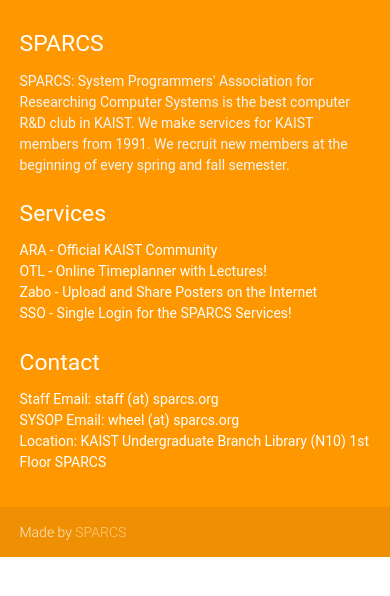
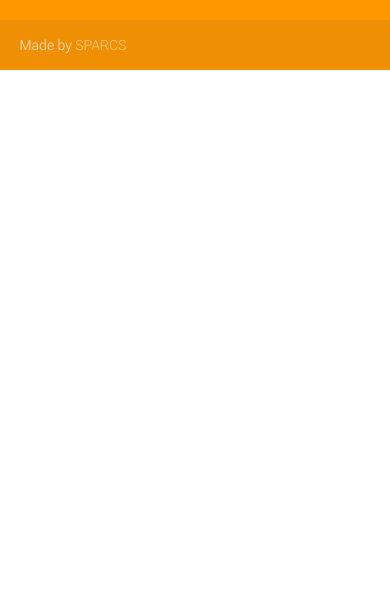
Before and after one commit to sparcs-kaist/heartbeat-server, a Django app: template templates/base.html in a window 390 px wide. Shown: the part 56-652 px from the top of the page. Run offline with Django 3.2, Linux system fonts and the light colour scheme; the template is opened without the code that fills it, so the values that code supplies are empty; parts of the project's set-up code (start-up, migrations or seed data) failed here and were passed over; some libraries are stand-ins or nearby versions; some web fonts are replaced.

Commit message:
add responsive design; reduce footer; add title to chart

```diff
--- a/apps/core/views.py
+++ b/apps/core/views.py
@@ -107,7 +107,7 @@
         return HttpResponseForbidden()
 
     time_now = timezone.now()
-    time_after = time_now - timedelta(hours=1000)
+    time_after = time_now - timedelta(hours=10)
 
     data = {
         'time': time_now.isoformat(),
--- a/static/css/main.css
+++ b/static/css/main.css
@@ -5,3 +5,7 @@
 #wrap-content {
     padding-top: 10px;
 }
+
+footer.page-footer {
+    padding-top: 0;
+}
--- a/templates/base.html
+++ b/templates/base.html
@@ -36,31 +36,6 @@
         </div>
     </div>
     <footer class="page-footer orange" style="bottom:0;width:100%">
-        <div class="container">
-            <div class="row">
-                <div class="col l5 s12">
-                    <h5 class="white-text">SPARCS</h5>
-                    <p class="grey-text text-lighten-4">SPARCS: System Programmers' Association for Researching Computer Systems is the best computer R&amp;D club in KAIST. We make services for KAIST members from 1991. We recruit new members at the beginning of every spring and fall semester.</p>
-                </div>
-                <div class="col l4 s12">
-                    <h5 class="white-text">Services</h5>
-                    <ul>
-                        <li><a class="white-text" href="http://ara.kaist.ac.kr">ARA - Official KAIST Community</a></li>
-                        <li><a class="white-text" href="https://otl.kaist.ac.kr">OTL - Online Timeplanner with Lectures!</a></li>
-                        <li><a class="white-text" href="http://zabo.sparcs.org">Zabo - Upload and Share Posters on the Internet</a></li>
-                        <li><a class="white-text" href="https://sparcssso.kaist.ac.kr">SSO - Single Login for the SPARCS Services!</a></li>
-                    </ul>
-                </div>
-                <div class="col l3 s12">
-                    <h5 class="white-text">Contact</h5>
-                    <ul>
-                        <li class="white-text">Staff Email: staff (at) sparcs.org</li>
-                        <li class="white-text">SYSOP Email: wheel (at) sparcs.org</li>
-                        <li class="white-text">Location: KAIST Undergraduate Branch Library (N10) 1st Floor SPARCS</li>
-                    </ul>
-                </div>
-            </div>
-        </div>
         <div class="footer-copyright">
             <div class="container">
                 Made by <a class="orange-text text-lighten-3" href="http://sparcs.org">SPARCS</a>
```
Also changed, not shown: static/js/main.js (+44 -12 lines), templates/main.html (+15 -4 lines).
